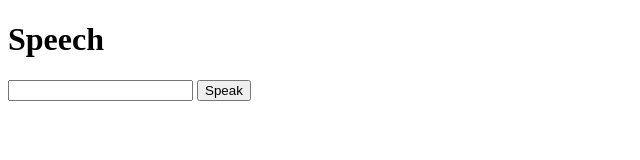
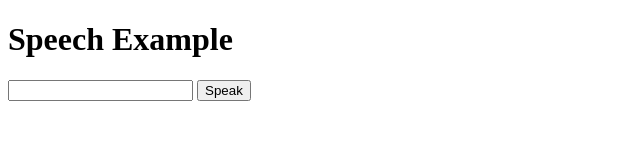
Before and after one commit to Prashanthashok143/JavasScript_Pratice, a plain HTML site: page Speech.html in a window 1280 px wide. Shown: the whole page, without its empty margins (0-640 px from the left). Drawn offline with Linux system fonts and the light colour scheme.

Commit message:
updated the speech file

```diff
--- a/Speech.html
+++ b/Speech.html
@@ -6,7 +6,7 @@
     <title>Document</title>
 </head>
 <body>
-    <h1>Speech</h1>
+    <h1>Speech Example</h1>
  <input type="text" id="input">
  <button onclick="Speak()">Speak</button>
  <script>
```
